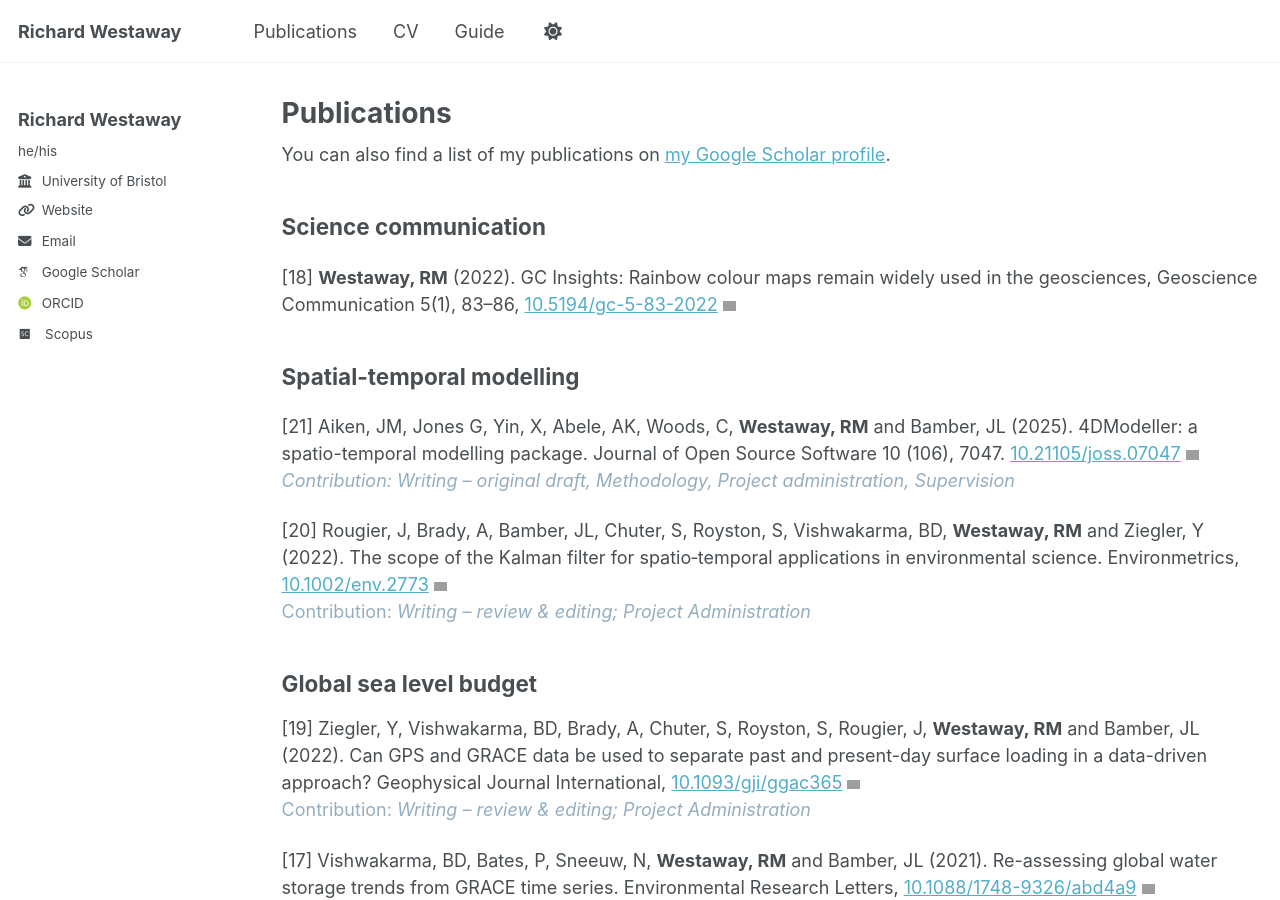
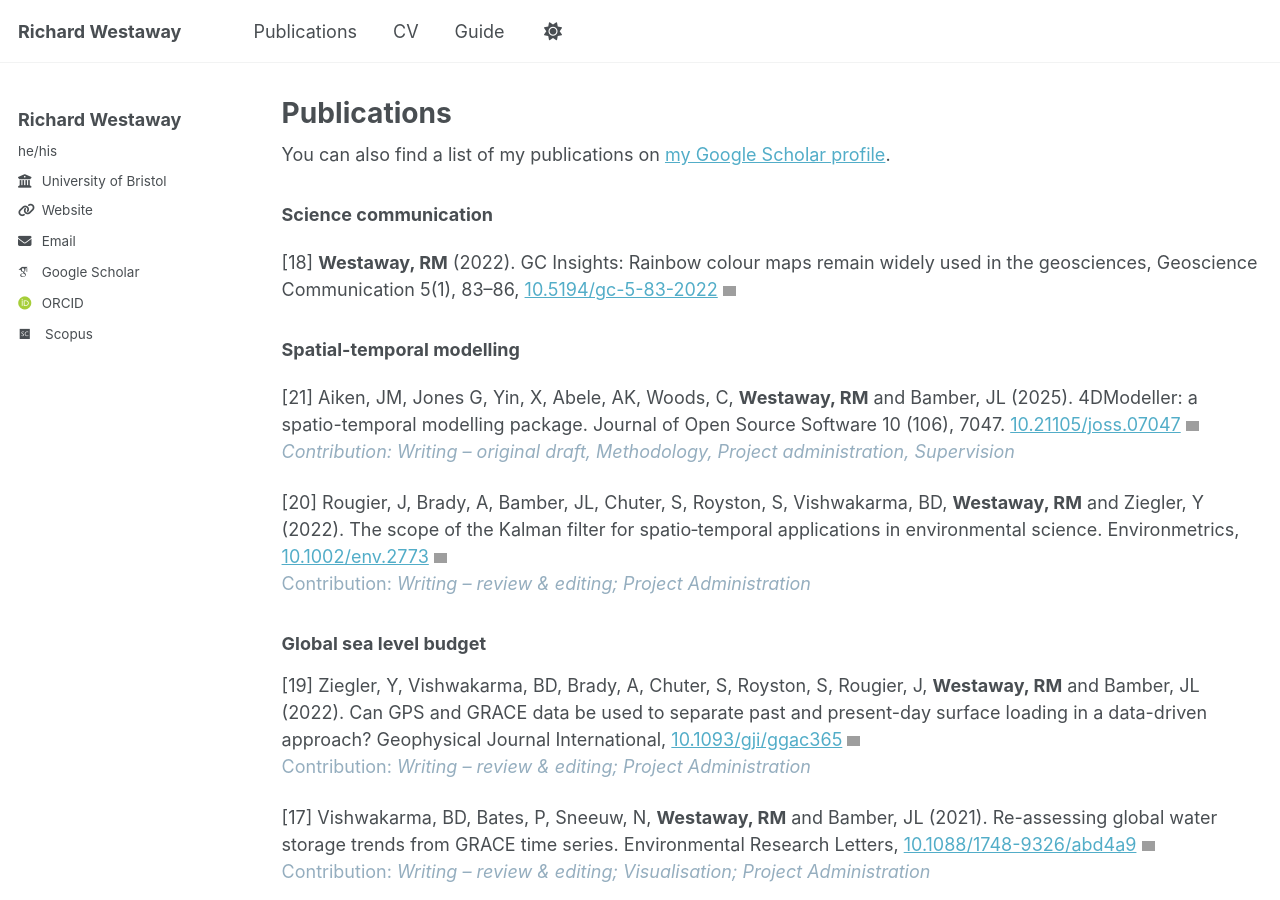
Before and after one commit to richardwestaway/richardwestaway.github.io, a Jekyll site: the page built from _pages/publications.html, in a window 1280 px wide and 900 px high. Built offline with Jekyll 4.4.1, drawn with Linux system fonts in a browser that asks for light colours; some web fonts are replaced; comment, search, counter and statistics services are not loaded; grey boxes are pictures that could not be loaded.

```diff
--- a/_pages/publications.html
+++ b/_pages/publications.html
@@ -13,17 +13,17 @@ author_profile: true
 
 <script type='text/javascript' src='https://d1bxh8uas1mnw7.cloudfront.net/assets/embed.js'></script>
 
-<h2><strong>Science communication</strong></h2>
+<h3><strong>Science communication</strong></h3>
 
 <p><div class="altmetric-embed" style="float: right;" data-badge-popover="right" data-badge-type="donut" data-doi="10.5194/gc-5-83-2022" data-hide-no-mentions="true"></div>[18] <strong>Westaway, RM</strong> (2022). GC Insights: Rainbow colour maps remain widely used in the geosciences, Geoscience Communication 5(1), 83–86, <a href="https://doi.org/10.5194/gc-5-83-2022" target="_blank" rel="noopener">10.5194/gc-5-83-2022</a><em> <img class="alignnone  wp-image-369" src="https://richardwestaway.files.wordpress.com/2017/10/open-access-logo-200x2002.png" alt="open-access-logo-200x200" width="13" height="17" /></em></p>
 
-<h2><strong>Spatial-temporal modelling</strong></h2>
+<h3><strong>Spatial-temporal modelling</strong></h3>
 
 <p><div class="altmetric-embed" style="float: right;" data-badge-popover="right" data-badge-type="donut" data-doi="10.21105/joss.07047" data-hide-no-mentions="true"></div>[21] Aiken, JM, Jones G, Yin, X, Abele, AK, Woods, C, <strong>Westaway, RM</strong> and Bamber, JL (2025). 4DModeller: a spatio-temporal modelling package. Journal of Open Source Software 10 (106), 7047. <a href="http://10.21105/joss.07047" target="_blank" rel="noopener">10.21105/joss.07047</a> <em><img class="alignnone  wp-image-369" src="https://richardwestaway.files.wordpress.com/2017/10/open-access-logo-200x2002.png" alt="open-access-logo-200x200" width="13" height="17" /><br /><span style="color: #95aebf;">Contribution: Writing – original draft, Methodology, Project administration, Supervision</span></em></p>
 
 <p><div class="altmetric-embed" style="float: right;" data-badge-popover="right" data-badge-type="donut" data-doi="10.1002/env.2773" data-hide-no-mentions="true"></div>[20] Rougier, J, Brady, A, Bamber, JL, Chuter, S, Royston, S, Vishwakarma, BD, <strong>Westaway, RM</strong> and Ziegler, Y (2022). The scope of the Kalman filter for spatio‐temporal applications in environmental science. Environmetrics, <a href="https://doi.org/10.1002/env.2773" target="_blank" rel="noopener">10.1002/env.2773</a><em> <img class="alignnone  wp-image-369" src="https://richardwestaway.files.wordpress.com/2017/10/open-access-logo-200x2002.png" alt="open-access-logo-200x200" width="13" height="17" /></em><br /><span style="color: #95aebf;">Contribution:<em> Writing – review &amp; editing; Project Administration</em></span></p>
 
-<h2><strong>Global sea level budget</strong></h2>
+<h3><strong>Global sea level budget</strong></h3>
 
 <p>[19] Ziegler, Y, Vishwakarma, BD, Brady, A, Chuter, S, Royston, S, Rougier, J, <strong>Westaway, RM</strong> and Bamber, JL (2022). Can GPS and GRACE data be used to separate past and present-day surface loading in a data-driven approach? Geophysical Journal International, <a href="https://doi.org/10.1093/gji/ggac365" target="_blank" rel="noopener">10.1093/gji/ggac365</a><em> <img class="alignnone  wp-image-369" src="https://richardwestaway.files.wordpress.com/2017/10/open-access-logo-200x2002.png" alt="open-access-logo-200x200" width="13" height="17" /></em><br /><span style="color: #95aebf;">Contribution:<em> Writing – review &amp; editing; Project Administration</em></span></p>
 
@@ -38,12 +38,12 @@ author_profile: true
 <p>[13] Bamber, J, <strong>Westaway, RM</strong>, Marzeion, B &amp; Wouters, B (2018). The land ice contribution to sea level during the satellite era. <em>Environmental Research Letters</em> <a href="https://doi.org/10.1088/1748-9326/aac2f0" target="_blank" rel="noopener">10.1088/1748-9326/aac2f0</a> <img class="alignnone  wp-image-369" src="https://richardwestaway.files.wordpress.com/2017/10/open-access-logo-200x2002.png" alt="open-access-logo-200x200" width="13" height="17" /><br /><span style="color: #95aebf;">Contribution:<em> Formal analysis; Investigation; Visualisation; Writing – review &amp; editing; Project Administration</em></span></p>
 <hr />
 
-<h2><strong>Corporate sustainability and carbon accounting</strong></h2>
+<h3><strong>Corporate sustainability and carbon accounting</strong></h3>
 
 <p>[12] Klee, H, Hunziker, R, van der Meer, R &amp; <strong>Westaway, RM</strong> (2011). Getting the numbers right: a database of energy performance and carbon dioxide emissions for the cement industry. <i>Greenhouse Gas Measurement &amp; Management</i>, <i>1</i>(2), 109-118. <a href="https://doi.org/10.1080/20430779.2011.579357" target="_blank" rel="noopener">10.1080/20430779.2011.579357</a><br /><span style="color: #95aebf;">Contribution: <em>Visualisation; Writing – original draft; Writing – review &amp; editing</em></span></p>
 <hr />
 
-<h2><strong>Climate change impacts and adaptation</strong></h2>
+<h3><strong>Climate change impacts and adaptation</strong></h3>
 
 <p>[11] Preston, BL, Yuen, EJ &amp; <strong>Westaway, RM</strong> (2011). Putting vulnerability to climate change on the map: a review of approaches, benefits, and risks. <i>Sustainability Science</i>, <i>6</i>(2), 177-202. <a href="http://dx.doi.org/10.1007/s11625-011-0129-1" target="_blank" rel="noopener"> 10.1007/s11625-011-0129-1</a><br /><span style="color: #95aebf;">Contribution: <em>Formal analysis; </em><em>Investigation; Methodology; Writing – review &amp; editing</em></span></p>
 
@@ -54,7 +54,7 @@ author_profile: true
 <p>[2]<strong> Westaway, RM</strong> (2000). Modelling the Potential Effects of Climate Change on the Grande Dixence Hydro‐Electricity Scheme, Switzerland. <em>Water and Environment Journal</em>, 14(3), 179-185. <a href="http://dx.doi.org/10.1111/j.1747-6593.2000.tb00247.x" target="_blank" rel="noopener">10.1111/j.1747-6593.2000.tb00247.x</a></p>
 <hr />
 
-<h2><strong>Remote sensing of gravel-bed rivers</strong></h2>
+<h3><strong>Remote sensing of gravel-bed rivers</strong></h3>
 
 <p>[8] Hicks, DM, Duncan, MJ, Lane, SN, Tal, M &amp; <strong>Westaway, RM</strong> (2007). Contemporary morphological change in braided gravel-bed rivers: new developments from field and laboratory studies, with particular reference to the influence of riparian vegetation (pp. 557-584). Chapter 21 in <em>Gravel-Bed Rivers VI: From Process Understanding to River Restoration </em>(Habersack, Piégay and Rinaldi, eds.), Developments in Earth Surface Processes 11, Elsevier: Amsterdam, the Netherlands. <a href="https://doi.org/10.1016/S0928-2025(07)11143-3" target="_blank" rel="noopener">10.1016/S0928-2025(07)11143-3</a><br /><span style="color: #95aebf;">Contribution: <em>Formal analysis; </em><em>Investigation; Methodology; Visualisation</em></span></p>
 
@@ -89,7 +89,7 @@ author_profile: true
         {% continue %}
       {% endif %}
       {% unless title_shown %}
-        <h2>{{ category[1].title }}</h2><hr />
+        <h3>{{ category[1].title }}</h3><hr />
         {% assign title_shown = true %}
       {% endunless %}
       {% include archive-single.html %}
```
